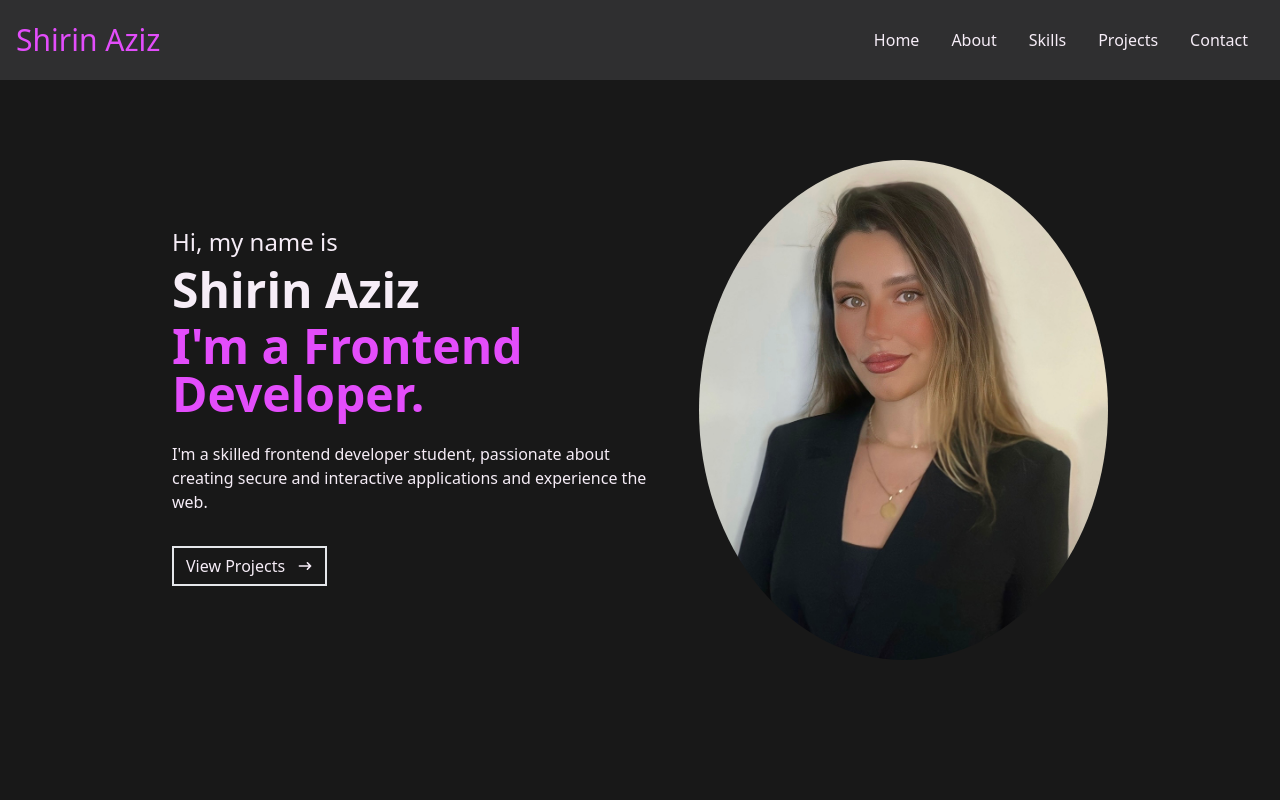
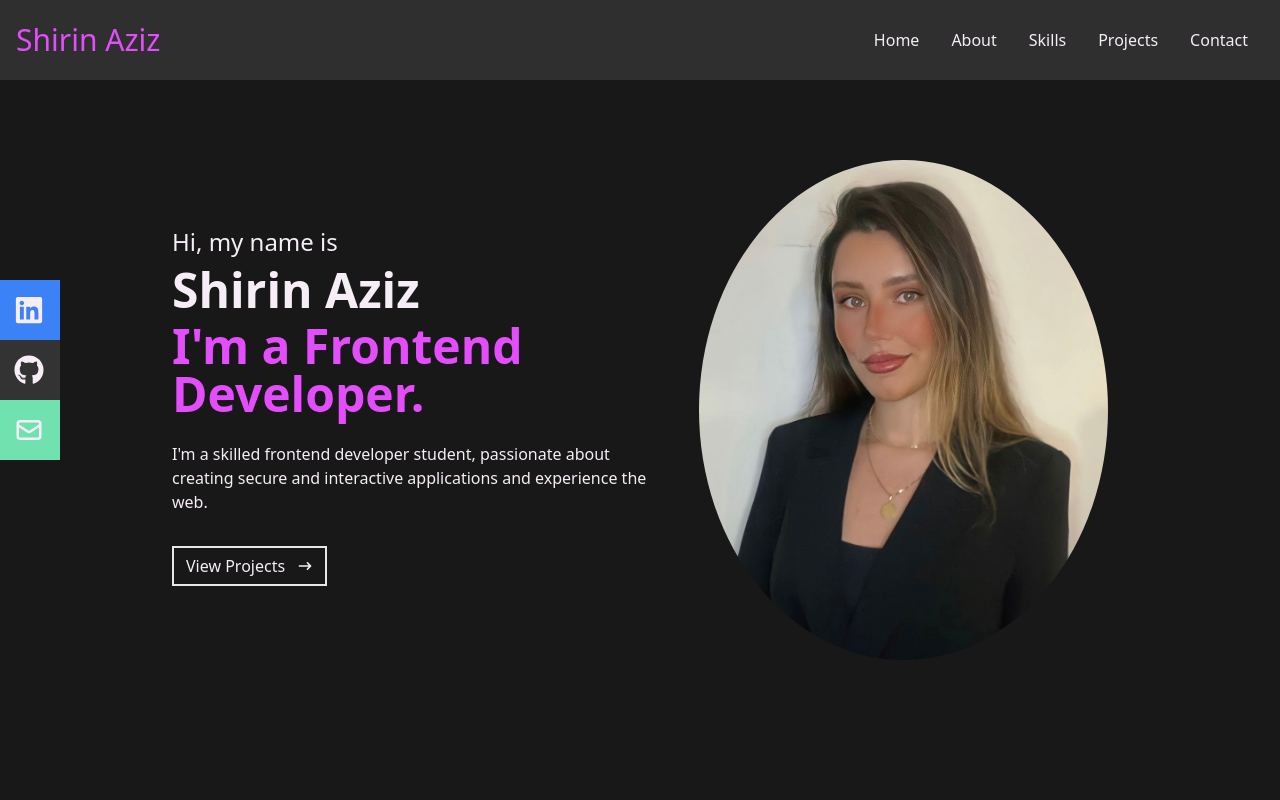
Before and after one commit to ShirinAziz/MyPortfolio, a React (Vite) app: page / in a window 1280 px wide. Shown: the top 800 px of the page. Built offline with nearby package versions, Linux system fonts and the light colour scheme.

Commit message:
added social links

```diff
--- a/src/components/Home.jsx
+++ b/src/components/Home.jsx
@@ -2,6 +2,7 @@ import React from "react";
 import { HiArrowNarrowRight } from "react-icons/hi";
 import { Link } from "react-scroll";
 import Me from "/public/Me.jpg";
+import SocialIcons from "./SocialIcons";
 
 const Home = () => {
   return (
@@ -38,6 +39,7 @@ const Home = () => {
           alt="pic of me"
         />
       </div>
+      <SocialIcons />
     </div>
   );
 };
```
